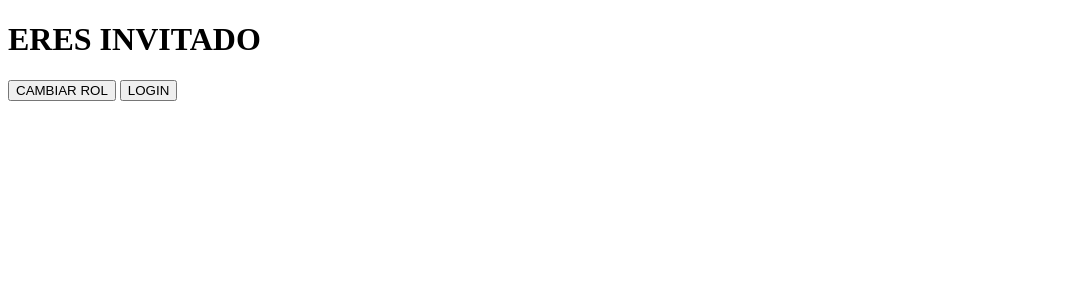
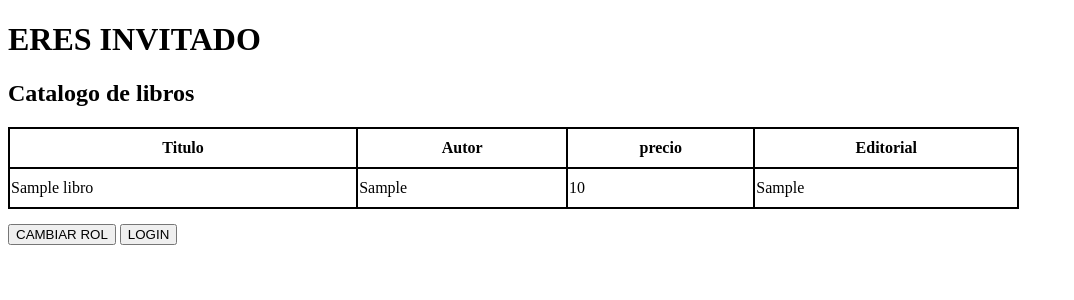
Before and after one commit to DAW204/TiendaVitual, a PHP site: page /previsualizacion.php in a window 1280 px wide. Shown: the top 300 px of the page, without its empty margins (0-1074 px from the left). Run offline with PHP 8.4, Linux system fonts and the light colour scheme; the visitor is signed in with stand-in values (Sample User, id 1); tables that the repository leaves empty or names only in its code hold one stand-in row (values such as "Sample post").

Commit message:
Añadida estructura de visualización para usuarios anonimos

```diff
--- a/previsualizacion.php
+++ b/previsualizacion.php
@@ -7,12 +7,70 @@ and open the template in the editor.
 <html>
     <head>
         <meta charset="UTF-8">
-        <title></title>
+        <title>Previsualización</title>
+        <style>
+
+            table{
+
+                width: 80%;
+
+            }
+            tr
+            {
+                height: 40px
+            }
+            table, tr, td,th
+            {
+                border: 2px solid;
+                border-collapse: collapse;
+
+            }
+
+            input {
+                margin-top: 15px;
+            }
+        </style>
     </head>
     <body>
 
         <h1>ERES INVITADO</h1>
+        <h2>Catalogo de libros</h2>
+        <?php
+        /* inicio sesion */
+        session_start();
 
+        /* Inlcuimos la conexion a la BD */
+        include 'conexion.php';
+
+        // Obtenemos la conexión utilizando la función getConn() (definida en el php de conexion a la BD)
+        $conexion = getConn();
+        $consultaGeneral = "select * from libro;";
+        $resultado = mysqli_query($conexion, $consultaGeneral)
+                or die("Fallo en la consulta");
+        ?>
+        <table>
+            <tr>
+                <th>Titulo</th>
+                <th>Autor</th>
+                <th>precio</th>
+                <th>Editorial</th>
+            </tr>
+
+            <?php
+            while ($row = mysqli_fetch_assoc($resultado)) {
+                ?>
+
+                <tr>
+                    <td><?php echo $row['titulo'] ?></td>
+                    <td><?php echo $row['autor'] ?></td>
+                    <td><?php echo $row['precio'] ?></td>
+                    <td><?php echo $row['editorial'] ?> </td>
+                </tr>
+
+
+        <?php } ?>
+
+        </table>
 
         <form action="previsualizacion.php" method="POST">
             <input type="submit" name="solicitar" value="CAMBIAR ROL" />
@@ -21,22 +79,12 @@ and open the template in the editor.
 
 
 <?php
-        /* inicio sesion */
-        session_start();
-
-        /*Inlcuimos la conexion a la BD*/
-        include 'conexion.php';
-
-        // Obtenemos la conexión utilizando la función getConn() (definida en el php de conexion a la BD)
-        $conexion = getConn();
-
-        /*Recojemos el id del usuario de la variable de sesion*/
+/* Recojemos el id del usuario de la variable de sesion */
 $id_usuario = $_SESSION['id_usuario'];
 
-        /*Si el usuario invitado pulsa solicitar, entra en el if y se realiza un insert en la tabla de solicitudes, donde quedara
-          su peticion de cambio de rol registrada con el estado en pendiente para que despues el vendedor efectue el cambio a comprador*/
-        if (isset($_POST['solicitar']))
-        {
+/* Si el usuario invitado pulsa solicitar, entra en el if y se realiza un insert en la tabla de solicitudes, donde quedara
+  su peticion de cambio de rol registrada con el estado en pendiente para que despues el vendedor efectue el cambio a comprador */
+if (isset($_POST['solicitar'])) {
 
     $consulta = "INSERT INTO solicitudes (id_usuario) VALUES ($id_usuario);";
 
@@ -58,10 +106,9 @@ and open the template in the editor.
 
 
 /* Si el usuario invitado pulsa el boton para cambiar de rol le redirigira al login */
-        if (isset($_POST['volver']))
-        {
+if (isset($_POST['volver'])) {
 
-            /* Redirigimos a la página especificada, en este caso el login*/
+    /* Redirigimos a la página especificada, en este caso el login */
     header("Location: login.php");
     exit;
 }
```
Lines whose indentation alone changed are shown as unchanged.
